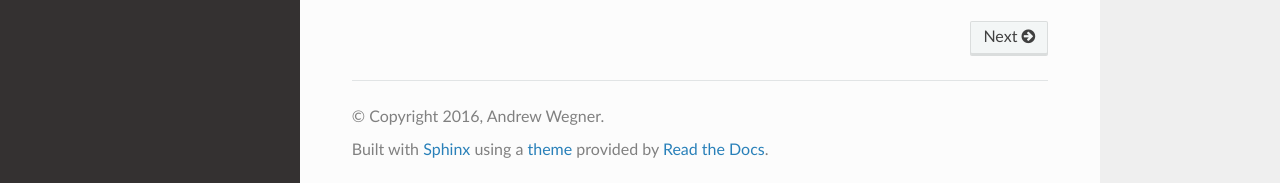
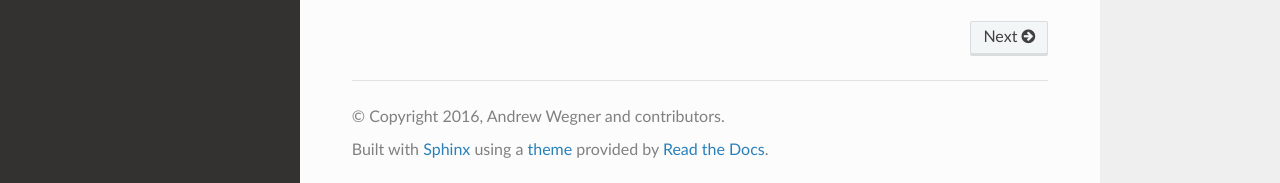
Before and after one commit to AWegnerGitHub/stackapi, a Sphinx documentation site: the page built from docs/index.rst, in a window 1280 px wide and 900 px high, scrolled down 1604 px. Shown: the part 714-897 px from the top of the window. Built offline with Sphinx 7.4.7 and the Read the Docs theme 2.0.0, drawn with Linux system fonts in a browser that asks for light colours.

Commit message:
Adjusts copyright to include "and contributors"
Fixes #23

```diff
--- a/docs/conf.py
+++ b/docs/conf.py
@@ -55,8 +55,8 @@ master_doc = 'index'
 
 # General information about the project.
 project = u'StackAPI'
-copyright = u'2016, Andrew Wegner'
-author = u'Andrew Wegner'
+copyright = u'2016, Andrew Wegner and contributors'
+author = u'Andrew Wegner and contributors'
 
 # The version info for the project you're documenting, acts as replacement for
 # |version| and |release|, also used in various other places throughout the
```
Also changed, not shown: LICENSE.txt.
